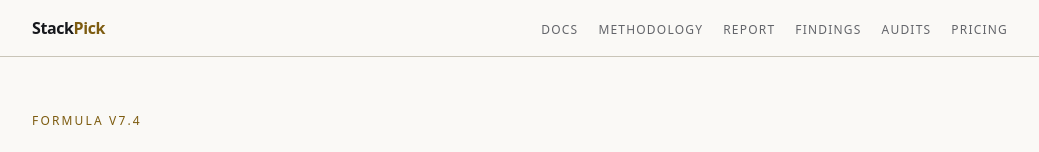
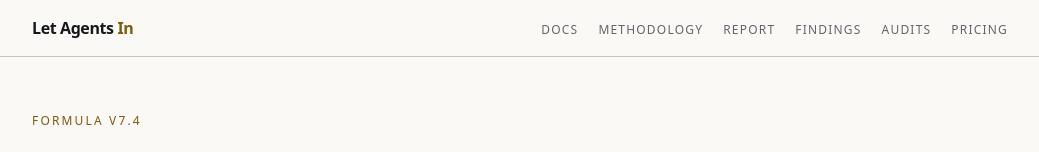
Before and after one commit to krystiangw/stackpick, a Next.js app: page /methodology in a window 1280 px wide. Shown: the top 152 px of the page, without its empty margins (120-1159 px from the left). Built offline with nearby package versions, Linux system fonts and the light colour scheme; what async_hooks, undici would draw is missing.

Commit message:
fix(brand): the wordmark was split by markup, so the rename never saw it

```diff
--- a/src/app/layout.tsx
+++ b/src/app/layout.tsx
@@ -31,7 +31,7 @@
         <header className="border-b border-rule">
           <div className="mx-auto flex max-w-5xl flex-wrap items-baseline justify-between gap-x-4 gap-y-2 px-6 py-4">
             <Link href="/" className="font-mono text-base font-semibold tracking-tight">
-              Stack<span className="text-brass">Pick</span>
+              Let Agents <span className="text-brass">In</span>
             </Link>
             <nav className="flex flex-wrap gap-x-5 gap-y-1 font-mono text-xs uppercase tracking-widest text-ink-faint">
               <Link href="/docs" className="hover:text-ink">
```
